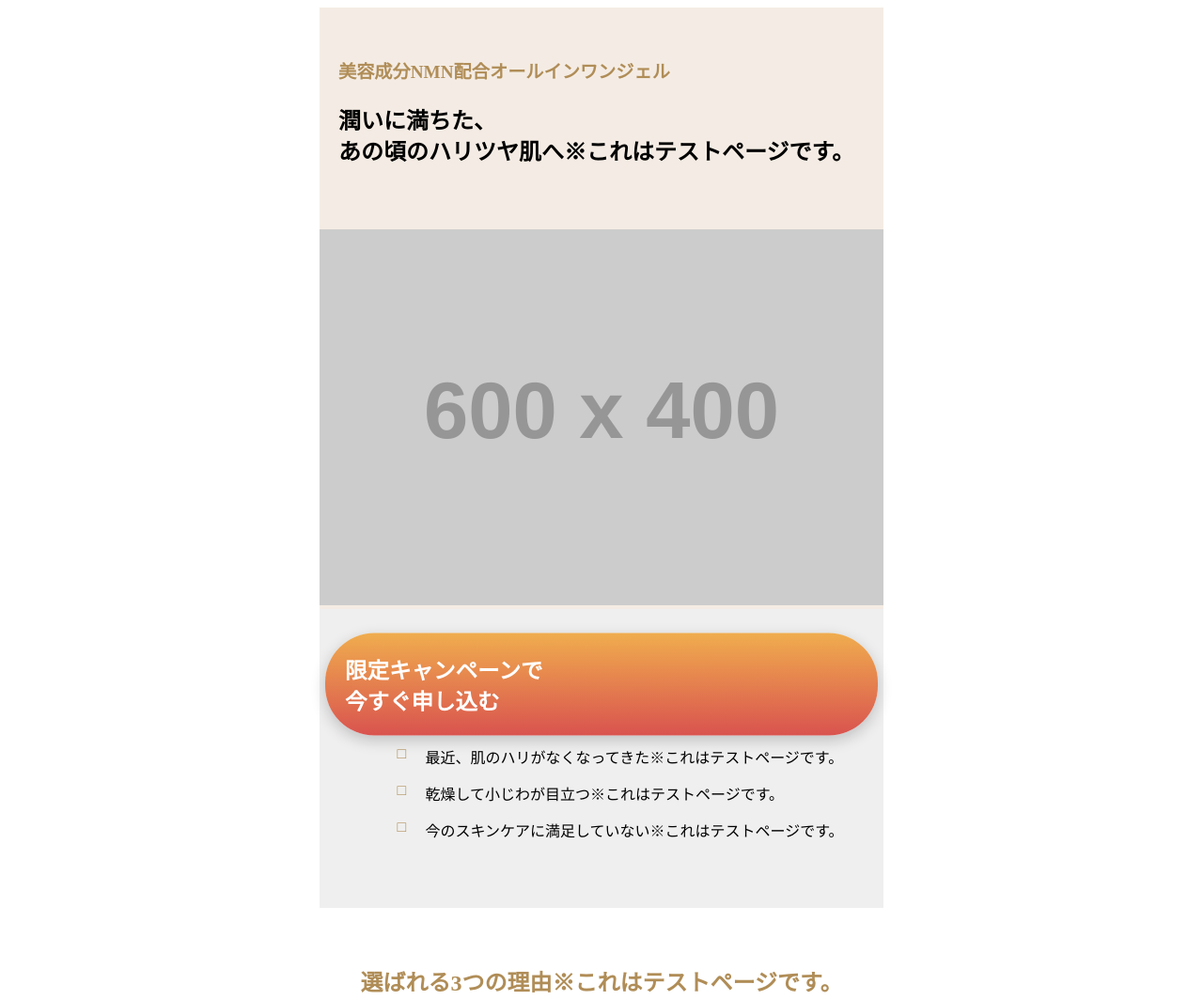
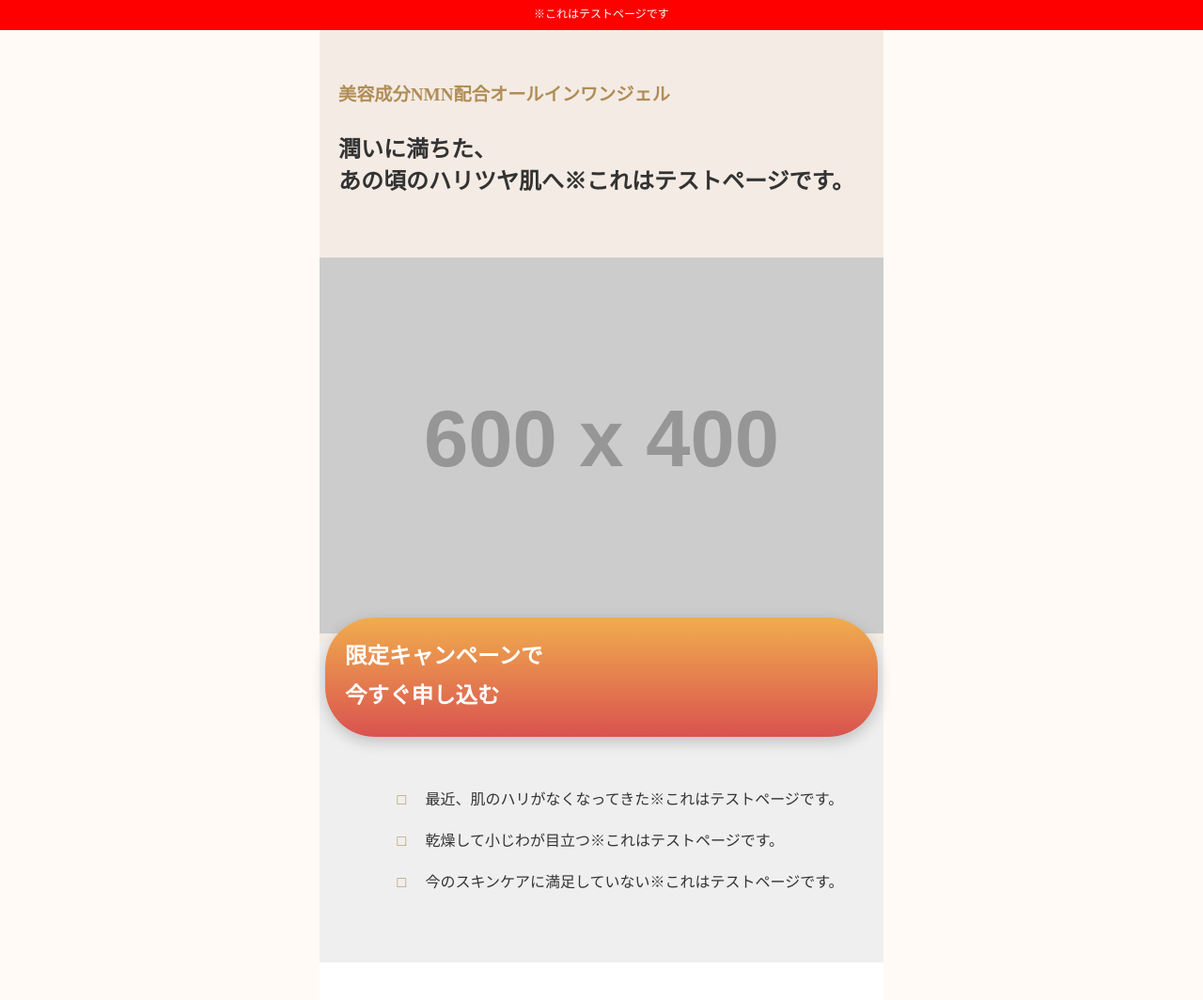
Before and after one commit to Tien-sun/my-first-web-app, a plain HTML site: page index.html in a window 1280 px wide. Shown: the top 1064 px of the page at 94% size. Drawn offline with Linux system fonts and the light colour scheme; placeholder pictures from the web are drawn by us.

Commit message:
Add files via upload

```diff
--- a/index.html
+++ b/index.html
@@ -7,7 +7,6 @@
     <link href="https://fonts.googleapis.com/css2?family=Noto+Serif+JP:wght@400;700&display=swap" rel="stylesheet">
     <style>
         /* --- 基本設定 --- */
-        ※これはテストページです
         body {
             margin: 0;
             padding: 0;
@@ -122,7 +121,9 @@
     </style>
 </head>
 <body>
-
+<div style="background: #ff0000; color: #fff; text-align: center; padding: 5px; font-size: 12px;">
+  ※これはテストページです
+</div>
 <div class="container">
     <header class="hero">
         <div class="hero-text">
```
